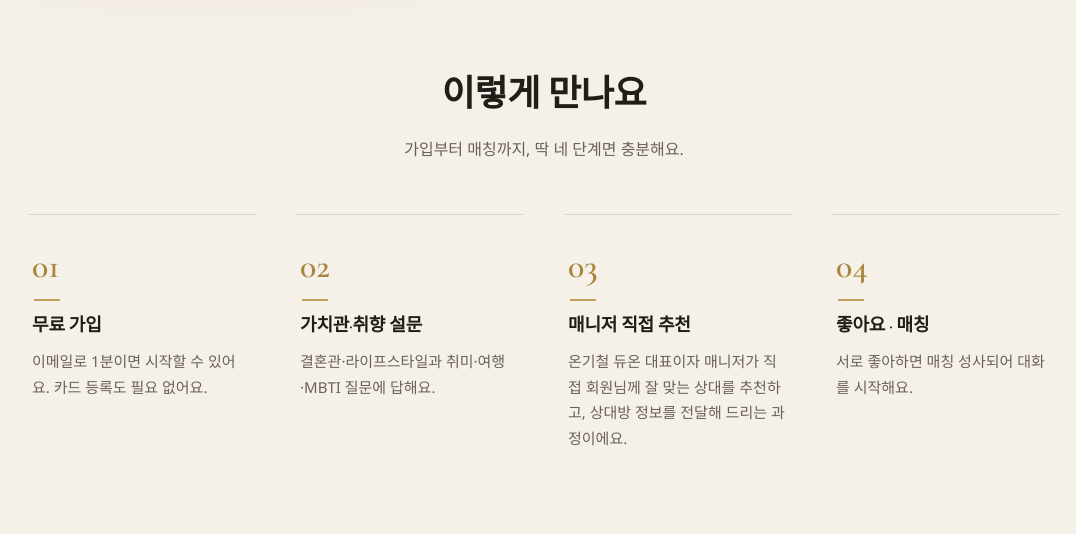
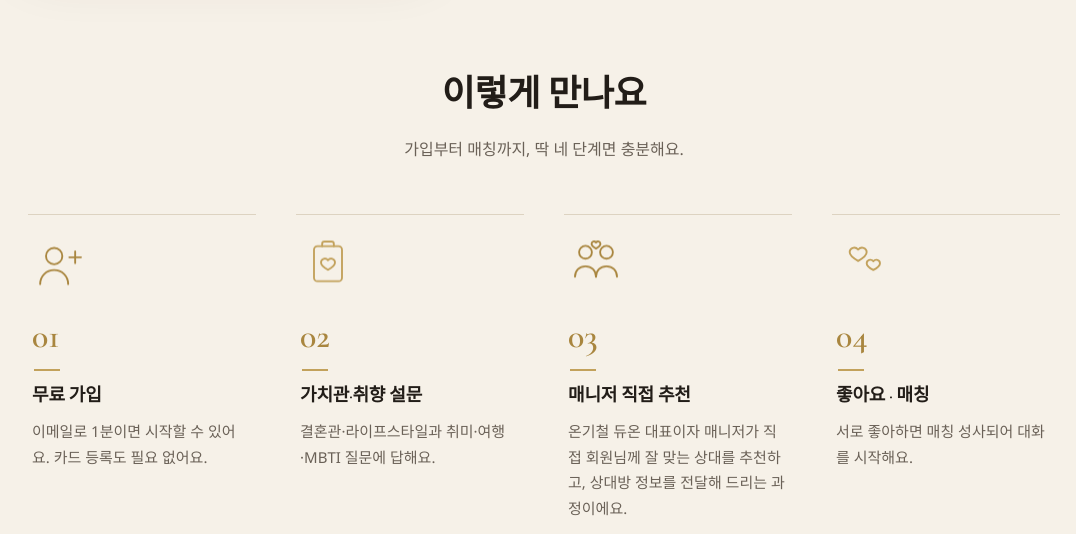
Before and after one commit to joshon-94/DUO-ON, a Flask app: page / in a window 1280 px wide. Shown: the part 1599-2133 px from the top of the page, without its empty margins (96-1172 px from the left). Run offline with Flask 3, Linux system fonts and the light colour scheme.

Commit message:
이용절차 4단계에 일러스트 아이콘(가입/설문/추천/매칭) + 플로팅 애니메이션 추가

```diff
--- a/static/style.css
+++ b/static/style.css
@@ -254,6 +254,15 @@ a.ghost { color: var(--muted); font-weight: 500; }
 }
 .step h3 { margin: 0 0 8px; font-size: 18px; font-weight: 600; }
 .step p { color: var(--ink-2); font-size: 15px; margin: 0; line-height: 1.7; }
+.step-ic {
+  width: 56px; height: 56px; color: var(--gold-dark); display: block; margin: 0 0 14px;
+  animation: floaty 3.6s ease-in-out infinite;
+}
+.step:nth-child(2) .step-ic { animation-delay: .45s; color: var(--gold); }
+.step:nth-child(3) .step-ic { animation-delay: .9s; }
+.step:nth-child(4) .step-ic { animation-delay: 1.35s; color: var(--gold); }
+.step:hover .step-ic { color: var(--gold); }
+@keyframes floaty { 0%, 100% { transform: translateY(0); } 50% { transform: translateY(-7px); } }
 .step .step-num { transition: color .25s ease, letter-spacing .25s ease; }
 .step:hover .step-num { color: var(--gold); letter-spacing: 0.04em; }
 
@@ -271,6 +280,7 @@ a.ghost { color: var(--muted); font-weight: 500; }
 @keyframes numline { to { width: 26px; } }
 @media (prefers-reduced-motion: reduce) {
   .step.will-reveal { opacity: 1; transform: none; transition: none; }
+  .step-ic { animation: none; }
 }
 
 .features { display: grid; grid-template-columns: repeat(3, 1fr); gap: 20px; margin-top: 56px; }
--- a/templates/index.html
+++ b/templates/index.html
@@ -75,21 +75,42 @@
   <p class="section-lead">가입부터 매칭까지, 딱 네 단계면 충분해요.</p>
   <div class="steps four">
     <div class="step">
+      <svg class="step-ic" viewBox="0 0 48 48" fill="none" stroke="currentColor" stroke-width="1.6" stroke-linecap="round" stroke-linejoin="round" aria-hidden="true">
+        <circle cx="19" cy="16" r="7"/>
+        <path d="M7 40c0-7 5.4-12 12-12s12 5 12 12"/>
+        <path d="M37 12v10M32 17h10"/>
+      </svg>
       <div class="step-num">01</div>
       <h3>무료 가입</h3>
       <p>이메일로 1분이면 시작할 수 있어요. 카드 등록도 필요 없어요.</p>
     </div>
     <div class="step">
+      <svg class="step-ic" viewBox="0 0 48 48" fill="none" stroke="currentColor" stroke-width="1.6" stroke-linecap="round" stroke-linejoin="round" aria-hidden="true">
+        <rect x="12" y="10" width="24" height="30" rx="3"/>
+        <path d="M19 10v-2a2 2 0 0 1 2-2h6a2 2 0 0 1 2 2v2"/>
+        <path d="M24 22c-2.2-2.6-6-1.2-6 1.9 0 2.5 3.5 4.8 6 6.3 2.5-1.5 6-3.8 6-6.3 0-3.1-3.8-4.5-6-1.9z"/>
+      </svg>
       <div class="step-num">02</div>
       <h3>가치관·취향 설문</h3>
       <p>결혼관·라이프스타일과 취미·여행·MBTI 질문에 답해요.</p>
     </div>
     <div class="step">
+      <svg class="step-ic" viewBox="0 0 48 48" fill="none" stroke="currentColor" stroke-width="1.6" stroke-linecap="round" stroke-linejoin="round" aria-hidden="true">
+        <circle cx="15" cy="17" r="5.5"/>
+        <path d="M6 38c0-5.6 4-9 9-9s9 3.4 9 9"/>
+        <circle cx="33" cy="17" r="5.5"/>
+        <path d="M24 38c0-5.6 4-9 9-9s9 3.4 9 9"/>
+        <path d="M24 8.6c-1.4-1.6-3.8-.7-3.8 1.2 0 1.6 2.2 3.1 3.8 4 1.6-.9 3.8-2.4 3.8-4 0-1.9-2.4-2.8-3.8-1.2z"/>
+      </svg>
       <div class="step-num">03</div>
       <h3>매니저 직접 추천</h3>
       <p>온기철 듀온 대표이자 매니저가 직접 회원님께 잘 맞는 상대를 추천하고, 상대방 정보를 전달해 드리는 과정이에요.</p>
     </div>
     <div class="step">
+      <svg class="step-ic" viewBox="0 0 48 48" fill="none" stroke="currentColor" stroke-width="1.6" stroke-linecap="round" stroke-linejoin="round" aria-hidden="true">
+        <path d="M19 15c-2.7-3.1-7.3-1.5-7.3 2.2 0 2.9 4 5.7 7.3 7.5 3.3-1.8 7.3-4.6 7.3-7.5 0-3.7-4.6-5.3-7.3-2.2z"/>
+        <path d="M32 25c-2.1-2.4-5.7-1.1-5.7 1.7 0 2.2 3.1 4.4 5.7 5.8 2.6-1.4 5.7-3.6 5.7-5.8 0-2.8-3.6-4.1-5.7-1.7z"/>
+      </svg>
       <div class="step-num">04</div>
       <h3>좋아요 · 매칭</h3>
       <p>서로 좋아하면 매칭 성사되어 대화를 시작해요.</p>
```
